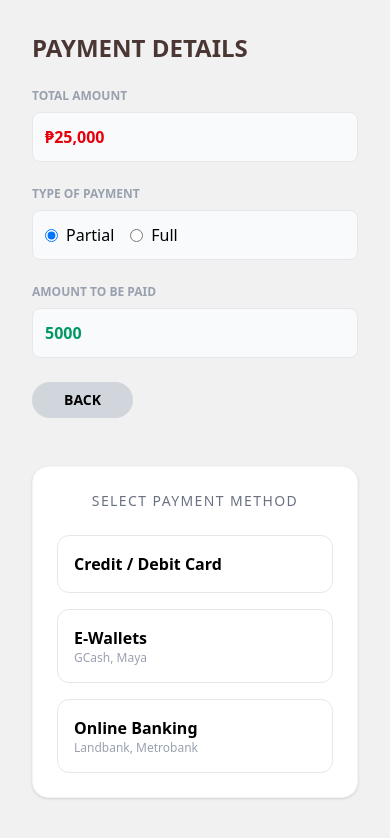
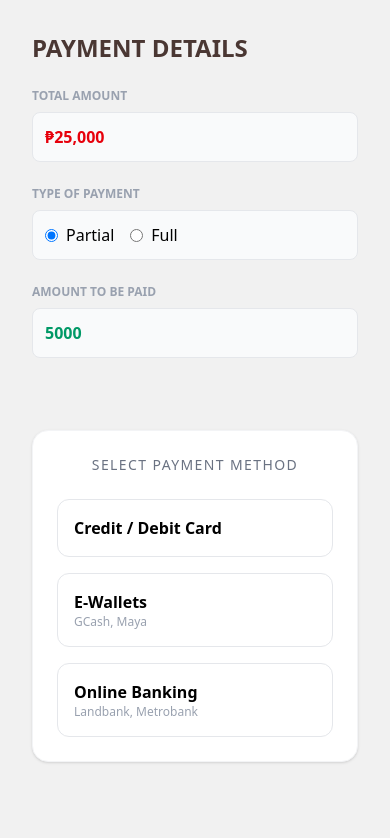
Before and after one commit to ram-004-0/Calidro, a React app in the folder frontend/: page /payment in a window 390 px wide. Shown: the top 838 px of the page. Built offline with nearby package versions, Linux system fonts and the light colour scheme; no server answers; the HTML template or start-up script is replaced by a standard one.

Commit message:
back button sa payment page

```diff
--- a/frontend/src/Booking Process/PaymentPage.jsx
+++ b/frontend/src/Booking Process/PaymentPage.jsx
@@ -185,7 +185,7 @@ const PaymentPage = ({ onBack, bookingData: propBookingData }) => {
 
         <button
           onClick={onBack}
-          className="bg-gray-300 px-8 py-2 rounded-full uppercase text-sm font-bold"
+          className="hidden md:block bg-gray-300 px-8 py-2 rounded-full uppercase text-sm font-bold"
         >
           Back
         </button>
```
